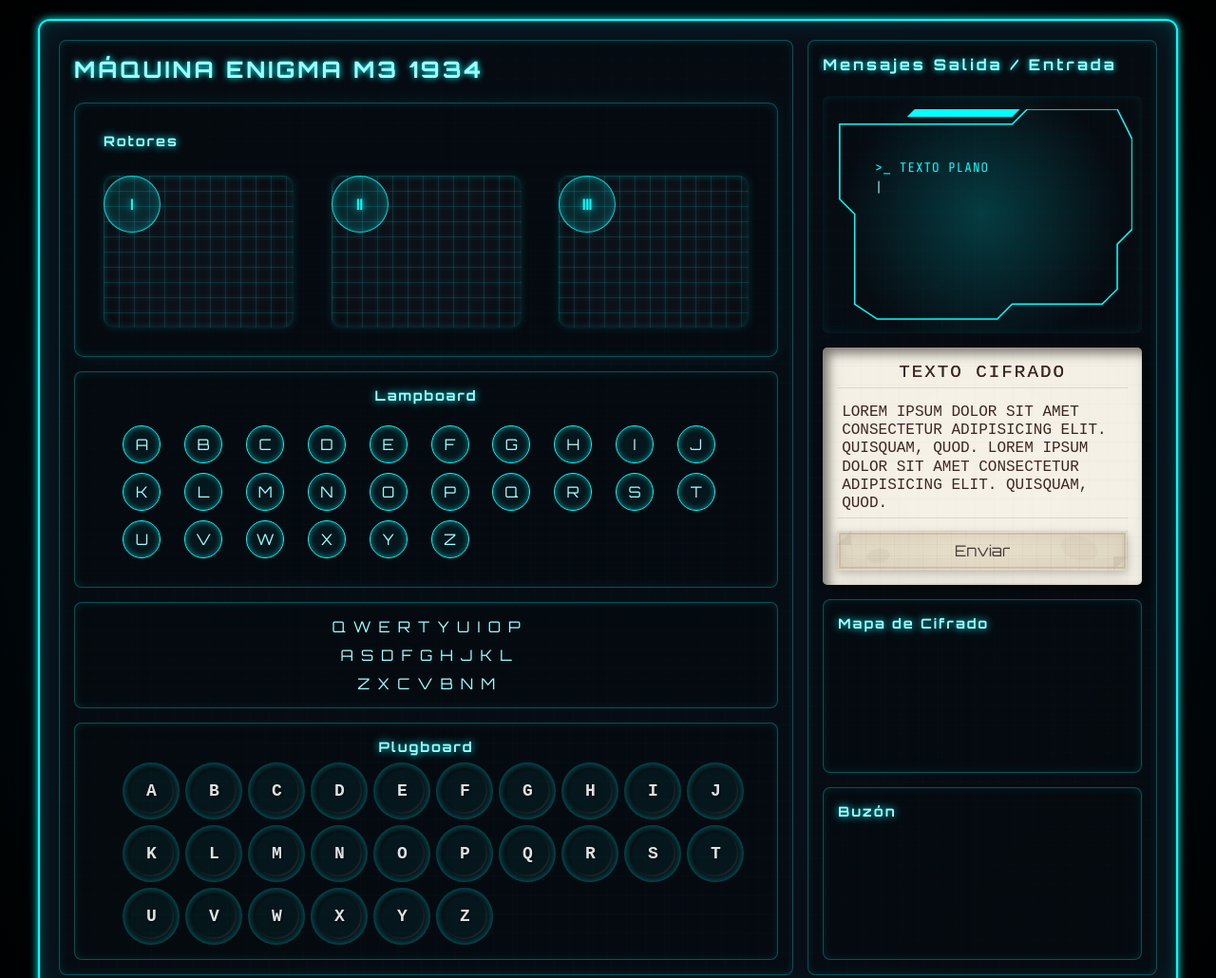
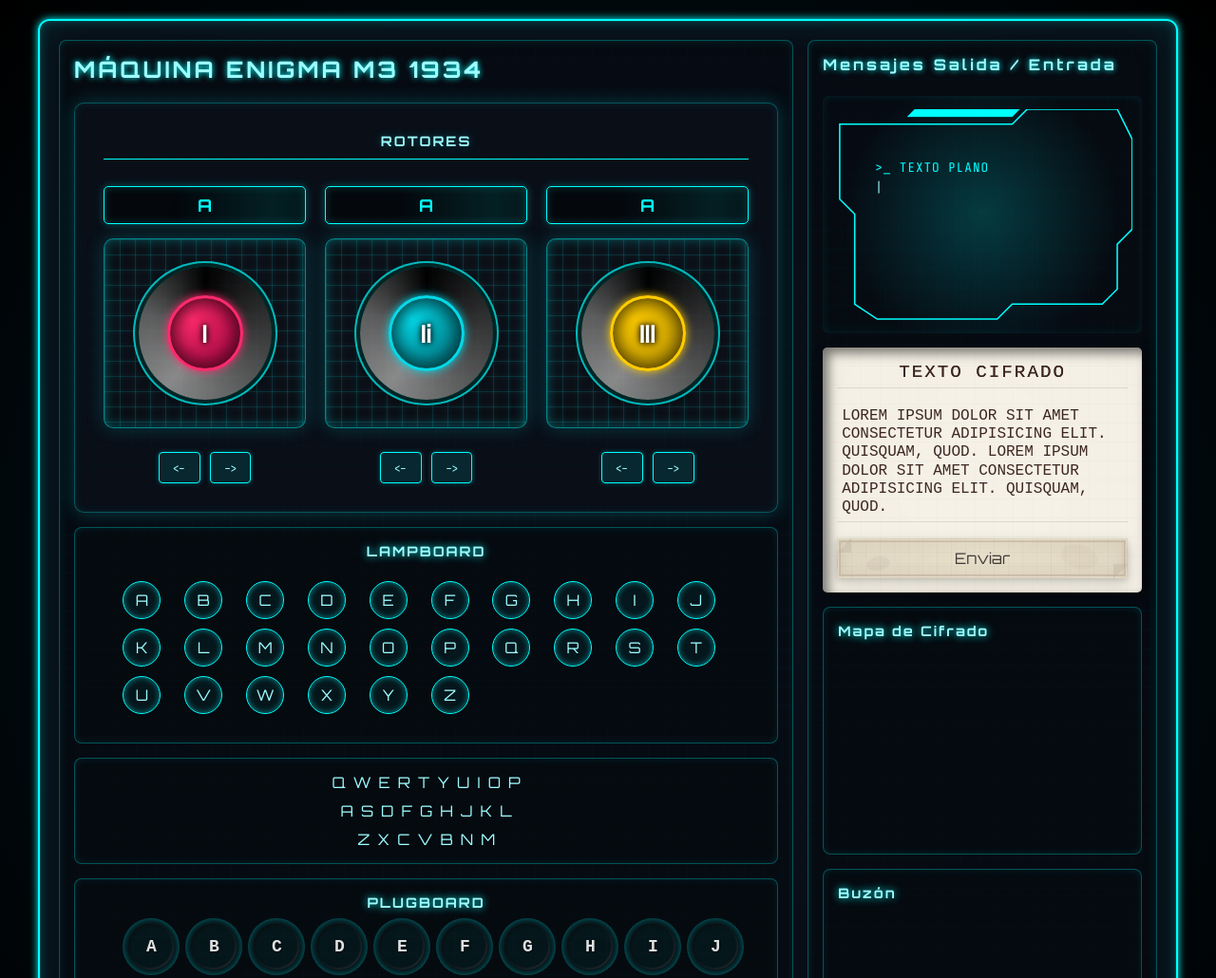
Before and after one commit to dalaiboada/enigma-machine, a plain HTML site: page index.html in a window 1280 px wide. Shown: the top 1030 px of the page at 95% size. Drawn offline with nearby package versions, Linux system fonts and the light colour scheme.

Commit message:
Mejorar estilos de los rotores (rotores.css) y separar la lógica para manejar el input del teclado (ui/texto-plano)

```diff
--- a/estilos/base.css
+++ b/estilos/base.css
@@ -10,4 +10,7 @@
   --color-glow: rgba(0, 255, 255, 0.3);
   --borde-neon: 0 0 8px var(--color-cyan), inset 0 0 12px rgba(0,255,255,0.2);
   --fuente: 'Orbitron', sans-serif;
+  --color-rotor-1: #ff2a6d;
+  --color-rotor-2: #05d9e8;
+  --color-rotor-3: #ffcc00;
 }
--- a/estilos/componentes/maquina-enigma/rotores.css
+++ b/estilos/componentes/maquina-enigma/rotores.css
@@ -5,29 +5,98 @@
   border-radius: 10px;
   padding: 30px;
   box-shadow:
-    inset 0 0 10px #0ff2,
-    0 0 20px #0ff1;
+    inset 0 0 10px rgba(0, 255, 255, 0.1),
+    0 0 20px rgba(0, 255, 255, 0.2);
+  background-color: var(--color-panel);
+  position: relative;
+}
+
+.rotores_contenedor h2 {
+  color: var(--color-h1);
+  text-shadow: 0 0 10px var(--color-glow);
+  font-weight: 700;
+  margin-top: 0;
+  letter-spacing: 2px;
+  border-bottom: 1px solid var(--color-cyan);
+  padding-bottom: 10px;
+  width: 100%;
+  text-align: center;
+  position: relative;
 }
 
 .rotores {
   display: flex;
   justify-content: space-between;
+  gap: 20px;
+  position: relative;
 }
 
-/* Rejilla interna dentro de cada rotor */
+.rotor-contenedor {
+  display: flex;
+  flex-direction: column;
+  align-items: center;
+  gap: 15px;
+  flex: 1;
+}
+
+.indicador-posicion {
+  width: 100%;
+  height: 40px;
+  background: rgba(0, 0, 0, 0.5);
+  border: 1px solid var(--color-cyan);
+  border-radius: 5px;
+  display: flex;
+  justify-content: center;
+  align-items: center;
+  color: var(--color-cyan);
+  font-weight: bold;
+  font-size: 18px;
+  box-shadow:
+    inset 0 0 10px rgba(0, 255, 255, 0.2),
+    0 0 8px rgba(0, 255, 255, 0.3);
+  position: relative;
+  overflow: hidden;
+}
+
+.indicador-posicion::before {
+  content: "";
+  position: absolute;
+  top: 0;
+  left: 0;
+  right: 0;
+  bottom: 0;
+  background: linear-gradient(90deg,
+    transparent 0%,
+    rgba(0, 255, 255, 0.1) 50%,
+    transparent 100%);
+  animation: slide-indicadores 3s infinite linear;
+}
+
 .rotor {
   position: relative;
-  width: 200px;
-  height: 160px;
+  width: 100%;
+  height: 200px;
   background: radial-gradient(circle at center, #0c1018 60%, #080a0f 100%);
   border-radius: 10px;
   overflow: hidden;
   box-shadow:
-    inset 0 0 8px #00f6ff33,
-    0 0 10px #00f6ff22;
+    inset 0 0 15px rgba(0, 246, 255, 0.3),
+    0 0 20px rgba(0, 246, 255, 0.2);
+  border: 1px solid rgba(0, 255, 255, 0.5);
+  display: flex;
+  justify-content: center;
+  align-items: center;
+  transition: all 0.3s ease;
+  cursor: pointer;
 }
 
-/* Capa de rejilla luminosa interna */
+.rotor:hover {
+  box-shadow:
+    inset 0 0 20px rgba(0, 246, 255, 0.5),
+    0 0 30px rgba(0, 246, 255, 0.4);
+}
+
+/* Rejilla */
 .rotor::before {
   content: "";
   position: absolute;
@@ -43,27 +112,186 @@
   z-index: 0;
 }
 
-/* Contenido del rotor sobre la rejilla */
-.rotor-content {
+.rotor::after {
+  content: "";
+  position: absolute;
+  top: -2px;
+  left: -2px;
+  right: -2px;
+  bottom: -2px;
+  border-radius: 12px;
+  background: linear-gradient(45deg,
+    transparent 0%,
+    var(--color-cyan) 50%,
+    transparent 100%);
+  opacity: 0.1;
+  z-index: -1;
+  animation: rotar 15s linear infinite;
+}
+
+.disco-rotor {
   position: relative;
+  width: 140px;
+  height: 140px;
+  border-radius: 50%;
+  display: flex;
+  justify-content: center;
+  align-items: center;
+  box-shadow:
+    0 0 0 4px rgba(0, 0, 0, 0.8),
+    0 0 0 6px rgba(0, 255, 255, 0.7),
+    inset 0 0 20px rgba(0, 0, 0, 0.8),
+    0 5px 15px rgba(0, 0, 0, 0.6);
+  transition: all 0.5s ease;
+  z-index: 2;
+  overflow: hidden;
+}
+
+/* Efecto del disco */
+.disco-rotor::before {
+  content: "";
+  position: absolute;
+  width: 100%;
+  height: 100%;
+  border-radius: 50%;
+  background: conic-gradient(
+    from 0deg,
+    rgba(0, 0, 0, 0.9) 0%,
+    rgba(50, 50, 50, 0.9) 20%,
+    rgba(100, 100, 100, 0.9) 40%,
+    rgba(150, 150, 150, 0.9) 60%,
+    rgba(100, 100, 100, 0.9) 80%,
+    rgba(0, 0, 0, 0.9) 100%
+  );
   z-index: 1;
-  color: cyan;
-  text-align: center;
-  font-family: 'Orbitron', sans-serif;
-  font-size: 1.2em;
+}
+
+.marcas-rotor {
+  position: absolute;
+  width: 100%;
+  height: 100%;
+  border-radius: 50%;
+  z-index: 2;
+}
+
+/* Se añade en js*/
+.marca-rotor {
+  position: absolute;
+  width: 2px;
+  height: 8px;
+  background: rgba(255, 255, 255, 0.5);
+  left: 50%;
+  top: 8px;
+  transform-origin: 50% 62px;
+}
+
+/* Se añade en js*/
+.marca-rotor.principal {
+  height: 12px;
+  width: 3px;
+  background: var(--color-cyan);
+  box-shadow: 0 0 8px var(--color-cyan);
 }
 
 .circulo-centro {
-  width: 60px;
-  height: 60px;
+  /* Todo */
+  border: 1px solid red;
+  position: relative;
+  width: 80px;
+  height: 80px;
   background: rgba(0,255,255,0.1);
-  border: 1px solid rgba(0,255,255,0.8);
+  border: 3px solid rgba(255, 255, 255, 0.9);
   border-radius: 50%;
   display: flex;
   justify-content: center;
   align-items: center;
   color: #00ffff;
   font-weight: 700;
+  font-size: 26px;
   text-shadow: 0 0 10px #00ffff;
   box-shadow: inset 0 0 10px rgba(0,255,255,0.3);
+  transition: all 0.3s ease;
+  z-index: 3;
+  text-shadow: 0 0 10px #000, 0 0 5px #000;
+  color: #fff;
+  box-shadow:
+    inset 0 0 20px rgba(0, 0, 0, 0.9),
+    0 0 20px rgba(0, 0, 0, 0.8);
 }
+
+.rotor-contenedor:nth-child(1) .circulo-centro {
+  background: radial-gradient(circle at 30% 30%, #ff2a6d, #8a0035);
+  border-color: #ff2a6d;
+  box-shadow:
+    inset 0 0 20px rgba(0, 0, 0, 0.9),
+    0 0 10px #ff2a6d,
+    inset 0 0 10px rgba(255, 42, 109, 0.5);
+}
+
+.rotor-contenedor:nth-child(2) .circulo-centro {
+  background: radial-gradient(circle at 30% 30%, #05d9e8, #005c66);
+  border-color: #05d9e8;
+  box-shadow:
+    inset 0 0 20px rgba(0, 0, 0, 0.9),
+    0 0 10px #05d9e8,
+    inset 0 0 10px rgba(5, 217, 232, 0.5);
+}
+
+.rotor-contenedor:nth-child(3) .circulo-centro {
+  background: radial-gradient(circle at 30% 30%, #ffcc00, #b38f00);
+  border-color: #ffcc00;
+  box-shadow:
+    inset 0 0 20px rgba(0, 0, 0, 0.9),
+    0 0 10px #ffcc00,
+    inset 0 0 10px rgba(255, 204, 0, 0.5);
+}
+
+/* Para pensar (.girando se añade en js)*/
+.rotor-contenedor.girando .disco-rotor {
+  animation: girar-disco 0.5s ease-out;
+}
+
+.controles-rotor {
+  display: flex;
+  gap: 10px;
+  margin-top: 10px;
+}
+
+
+.btn-rotor {
+  padding: 8px 15px;
+  background: rgba(0, 255, 255, 0.1);
+  border: 1px solid var(--color-cyan);
+  border-radius: 4px;
+  color: var(--color-text);
+  font-family: var(--fuente);
+  cursor: pointer;
+  transition: all 0.3s ease;
+  box-shadow: 0 0 5px var(--color-glow);
+  font-size: 12px;
+}
+
+.btn-rotor:hover {
+  background: rgba(0, 255, 255, 0.2);
+  box-shadow: 0 0 10px var(--color-cyan);
+}
+
+
+/* ANIMACIONES */
+@keyframes slide-indicadores {
+  0% {
+    transform: translateX(-100%);
+  }
+  100% {
+    transform: translateX(100%);
+  }
+}
+
+@keyframes rotar {
+  0% {
+    transform: rotate(0deg);
+  }
+  100% {
+    transform: rotate(360deg);
+  }
+}
--- a/index.html
+++ b/index.html
@@ -15,33 +15,57 @@
 
 			<!-- Rotores -->
 			<section class="rotores_contenedor">
-				<h2>Rotores</h2>
+				<h2>ROTORES</h2>
 
 				<div class="rotores">
+					<!-- Rotor 1 -->
 					<div class="rotor-contenedor">
-						<div class="indicador-posicion"></div>
+						<div class="indicador-posicion">A</div>
 
 						<div class="rotor" id="rotor">
-							<div class="circulo-centro">I</div>
-							<!-- insertar con javascript -->
+							<div class="disco-rotor">
+								<div class="circulo-centro">I</div>
+								<div class="marcas-rotor"></div>
+							</div>
+						</div>
+
+						<div class="controles-rotor">
+							<button class="btn-rotor"><-</button>
+							<button class="btn-rotor">-></button>
 						</div>
 					</div>
 
+					<!-- Rotor 2 -->
 					<div class="rotor-contenedor">
-						<div class="indicador-posicion"></div>
+						<div class="indicador-posicion">A</div>
 
 						<div class="rotor" id="rotor">
-							<div class="circulo-centro">II</div>
-							<!-- insertar con javascript -->
+							<div class="disco-rotor">
+								<div class="circulo-centro">Ii</div>
+								<div class="marcas-rotor"></div>
+							</div>
+						</div>
+
+						<div class="controles-rotor">
+							<button class="btn-rotor"><-</button>
+							<button class="btn-rotor">-></button>
 						</div>
 					</div>
 
+					<!-- Rotor 3 -->
 					<div class="rotor-contenedor">
-						<div class="indicador-posicion"></div>
+						<div class="indicador-posicion">A</div>
 
 						<div class="rotor" id="rotor">
-							<div class="circulo-centro">III</div>
-							<!-- insertar con javascript -->
+							<div class="disco-rotor">
+								<div class="circulo-centro">III</div>
+								<div class="marcas-rotor"></div>
+							</div>
+						</div>
+
+						<div class="controles-rotor">
+							<button class="btn-rotor"><-</button>
+							<button class="btn-rotor">-></button>
 						</div>
 					</div>
 				</div>
@@ -49,7 +73,7 @@
 
 			<!-- Lampboard -->
 			<section class="lampboard_contenedor">
-				<h2>Lampboard</h2>
+				<h2>LAMPBOARD</h2>
 
 				<div class="lampboard" id="lampboard"></div>
 			</section>
@@ -65,7 +89,7 @@
 
 			<!-- Plugboard -->
 			<section class="plugboard_contenedor">
-				<h2>Plugboard</h2>
+				<h2>PLUGBOARD</h2>
 
 				<div class="plugboard"></div>
 			</section>
@@ -100,7 +124,7 @@
 
 			<!-- Texto Cifrado -->
 			<section class="contenedor-papel">
-				<h2>Texto Cifrado</h2>
+				<h2>TEXTO CIFRADO</h2>
 
 				<p class="texto-cifrado">
 					Lorem ipsum dolor sit amet consectetur adipisicing elit. Quisquam, quod.
@@ -131,26 +155,8 @@
 
 	</main>
 
-	<script type="module" src="./scripts/renderizar-maquina.js"></script>
+	<script type="module" src="./scripts/ui/renderizar-maquina.js"></script>
+	<script type="module" src="./scripts/ui/texto-plano.js"></script>
 
-	<script>
-		const $textoPlano = document.getElementById('texto-plano');
-
-		document.addEventListener('keydown', event => {
-			const tecla = event.key;
-    	const textoActual = $textoPlano.innerText;
-
-			switch (tecla) {
-    		case 'Backspace': $textoPlano.innerText = textoActual.slice(0, -1); break;
-    		case 'Enter': $textoPlano.innerText += '\n'; break;
-    		case ' ': $textoPlano.innerText += ' '; break;
-
-    		default:
-					if (tecla.length === 1 && /^[a-zA-Z0-9.,!\-() ]$/.test(tecla))
-						$textoPlano.innerText += tecla.toUpperCase();
-      	break;
-			}
-		});
-	</script>
 </body>
 </html>
--- a/scripts/renderizar-maquina.js
+++ b/scripts/ui/renderizar-maquina.js
@@ -1,4 +1,4 @@
-import { ALFABETO } from './constantes.js';
+import { ALFABETO } from '../constantes.js';
 
 const TECLADO = [
   ['Q', 'W', 'E', 'R', 'T', 'Y', 'U', 'I', 'O', 'P'],
--- /dev/null
+++ b/scripts/ui/texto-plano.js
@@ -0,0 +1,23 @@
+const $textoPlano = document.getElementById('texto-plano');
+
+const manejarInputTeclado = event => {
+  const tecla = event.key;
+  let textoActual = $textoPlano.innerText;
+
+  switch (tecla) {
+    case 'Backspace':
+      $textoPlano.innerText = textoActual.slice(0, -1); break;
+    case 'Enter':
+      $textoPlano.innerText += '\n'; break;
+    case ' ':
+      $textoPlano.innerText += ' '; break;
+
+    default:
+      if (tecla.length === 1 && /^[a-zA-Z0-9.,!\-() ]$/.test(tecla)) {
+        $textoPlano.innerText += tecla.toUpperCase();
+      }
+      break;
+  }
+}
+
+document.addEventListener('keydown', manejarInputTeclado);
```
Also changed, not shown: docs/todolist.md (+3 -3 lines).
